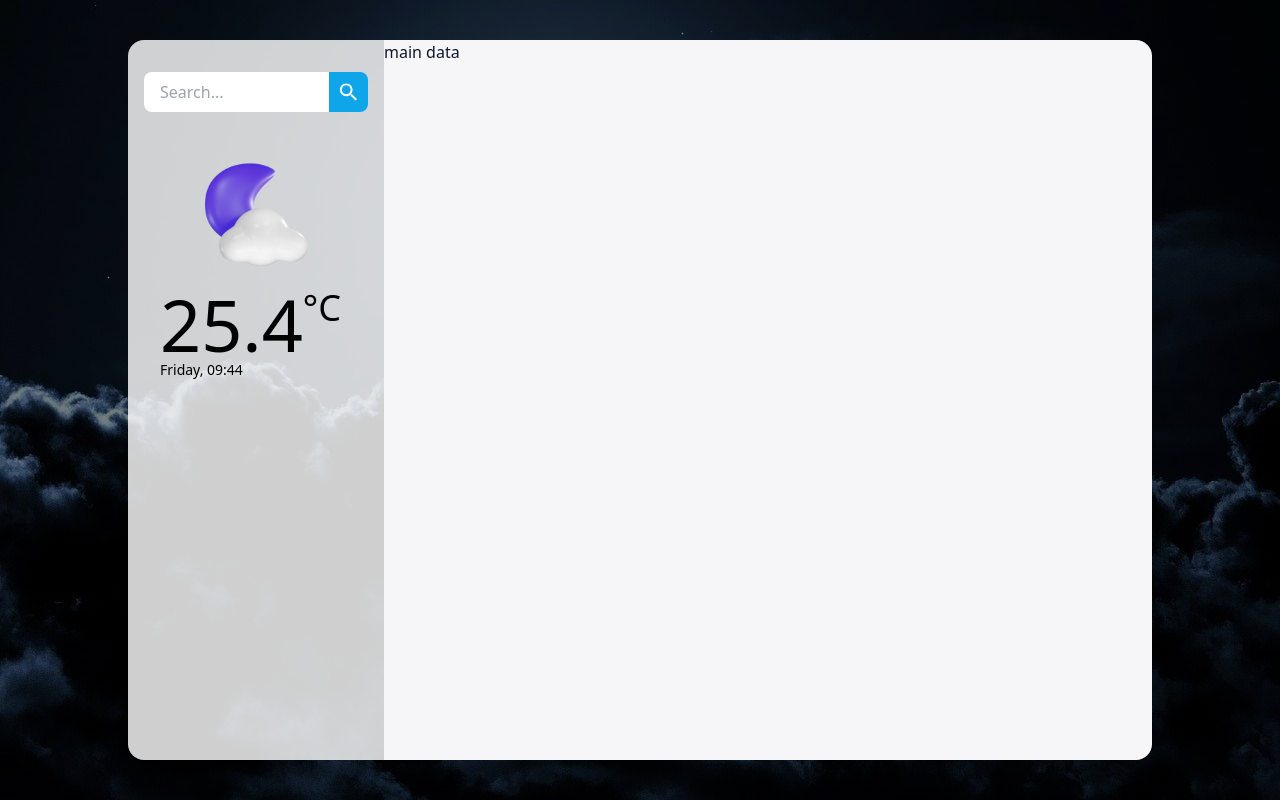
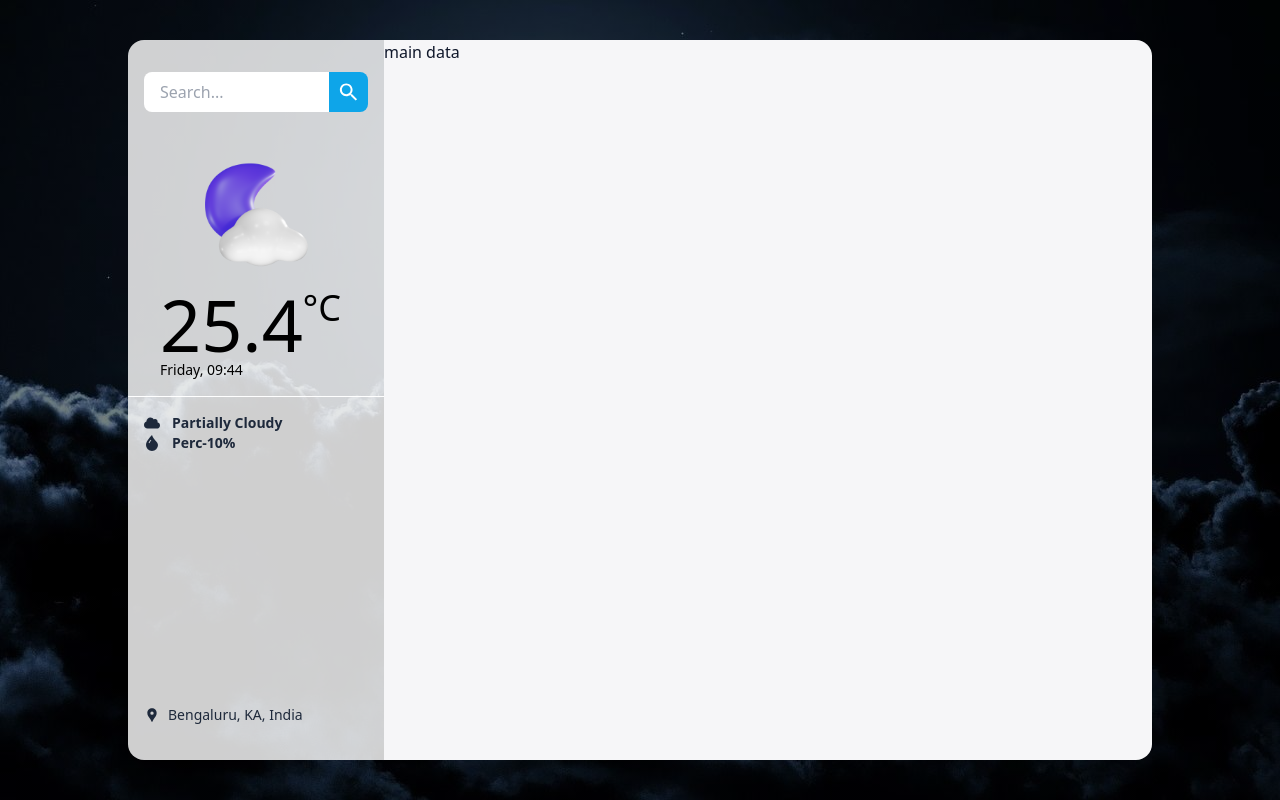
Before and after one commit to praveen12kumar/weather-app, a React (Vite) app: page / in a window 1280 px wide. Built offline with nearby package versions, Linux system fonts and the light colour scheme.

Commit message:
Completed Siderbar

```diff
--- a/src/components/atomic/input/Input.tsx
+++ b/src/components/atomic/input/Input.tsx
@@ -3,7 +3,7 @@ import { IoMdSearch } from "react-icons/io";
 function Input(){
 
     return(
-        <div className="basis-9/10 flex items-center ">
+        <div className="w-full flex items-center ">
             <input type="text" className="bg-white text-slate-600 outline-none w-full rounded-tl-lg rounded-bl-lg px-4 py-2 " placeholder="Search..." />
             <IoMdSearch className="h-10 basis-1/5 p-2  bg-sky-500 rounded-tr-lg rounded-br-lg" />
         </div>
--- a/src/components/molecules/sidebar/Sidebar.tsx
+++ b/src/components/molecules/sidebar/Sidebar.tsx
@@ -1,33 +1,53 @@
-import Input from "../../atomic/input/Input"
+import Input from "../../atomic/input/Input";
 import Image from "../../atomic/image/Image";
+import { BsDropletFill } from "react-icons/bs";
+import { FaCloud } from "react-icons/fa";
+import { MdLocationPin } from "react-icons/md";
 
+function Sidebar() {
+  return (
+    <div
+      className="basis-3/12 h-full flex flex-col items-center text-white rounded-tl-2xl rounded-bl-2xl pt-8"
+      style={{ background: "rgba(255, 255, 255, 0.81)" }}
+    >
+      <div className="w-full flex flex-col items-center justify-center px-4">
+        <Input />
+        <Image />
 
-function Sidebar(){
-
-
-    return (
-        <div className="basis-3/12 h-full flex flex-col items-center text-white rounded-tl-2xl rounded-bl-2xl pt-8 px-4" style={{background: 'rgba(255, 255, 255, 0.81)'}}>
-            <div className="w-full flex flex-col items-center justify-center">
-                <Input/>
-                <Image/>
-
-                <div className="w-full px-4 relative flex flex-col items-start mt-4">
-                    <div className=" text-7xl text-black text-center">
-                        25.4 <span className="text-4xl absolute top-0 ">°C</span>
-                    </div>
-                    <div className="text-black text-sm text-center">
-                        Friday, 09:44
-                    </div>
-                </div>
+        <div className="w-full px-4 relative flex flex-col items-start mt-4">
+          <div className=" text-7xl text-black text-center">
+            25.4 <span className="text-4xl absolute top-0 ">°C</span>
+          </div>
+          <div className="text-black text-sm text-center">Friday, 09:44</div>
+        </div>
+      </div>
+      <div className="w-full h-[1px] bg-white mt-4"></div>
+      {/* lowerhalf */}
+      <div className="w-full h-[50%] flex flex-col items-center justify-between gap-2 px-4 py-4 text-slate-800">
+        <div className="w-full flex flex-col">
+          <div className="w-full flex items-center gap-3 ">
+            <div className="">
+              <FaCloud className="" />
             </div>
+            <div className="text-sm font-semibold">Partially Cloudy</div>
+          </div>
+          <div className="w-full flex items-center gap-3 ">
             <div className="">
-
+              <BsDropletFill className="" />
             </div>
-            <div className="">
-
+            <div className="text-sm font-semibold">Perc-10%</div>
+          </div>
+        </div>
+        {/* location */}
+        <div className="w-full">
+            <div className="w-full flex items-center gap-2">
+                <MdLocationPin className="w-4 h-4"/>
+                <p className="text-sm font-medium">Bengaluru, KA, India</p>
             </div>
         </div>
-    )
+      </div>
+    </div>
+  );
 }
 
-export default Sidebar
+export default Sidebar;
```
